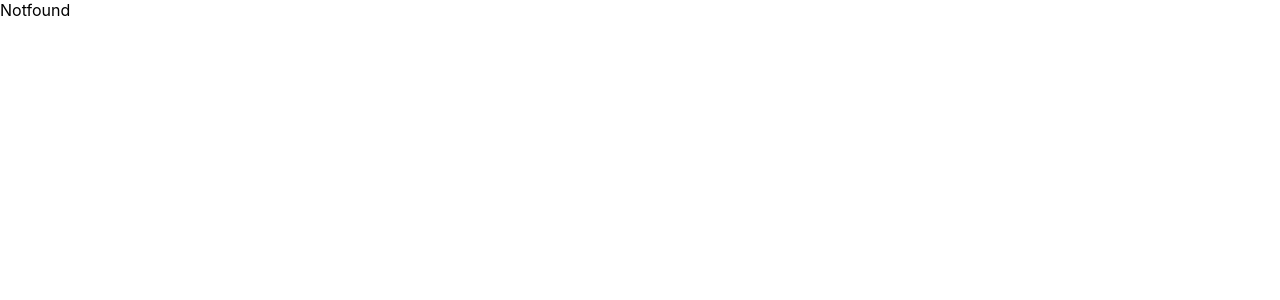
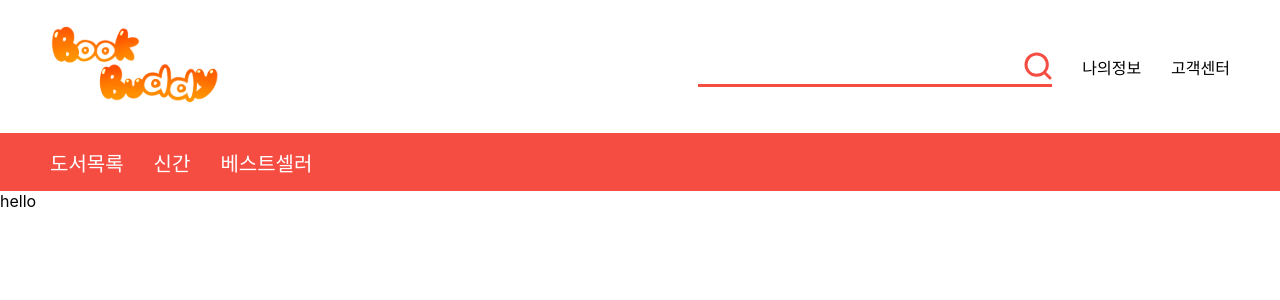
Before and after one commit to HyeranJo/bookbuddy, a React (Create React App) app in the folder client/: page /payment in a window 1280 px wide. Before the commit this address had no page. Shown: the top 300 px of the page. Built offline with nearby package versions, Linux system fonts and the light colour scheme.

Commit message:
init: payment page 초기설정

```diff
--- /dev/null
+++ b/client/src/pages/payment/Payment.tsx
@@ -0,0 +1,11 @@
+import React from 'react';
+
+const Payment = () => {
+  return (
+    <div>
+      <div>hello</div>
+    </div>
+  );
+};
+
+export default Payment;
```
Also changed, not shown: client/src/index.tsx (+5 -3 lines).
